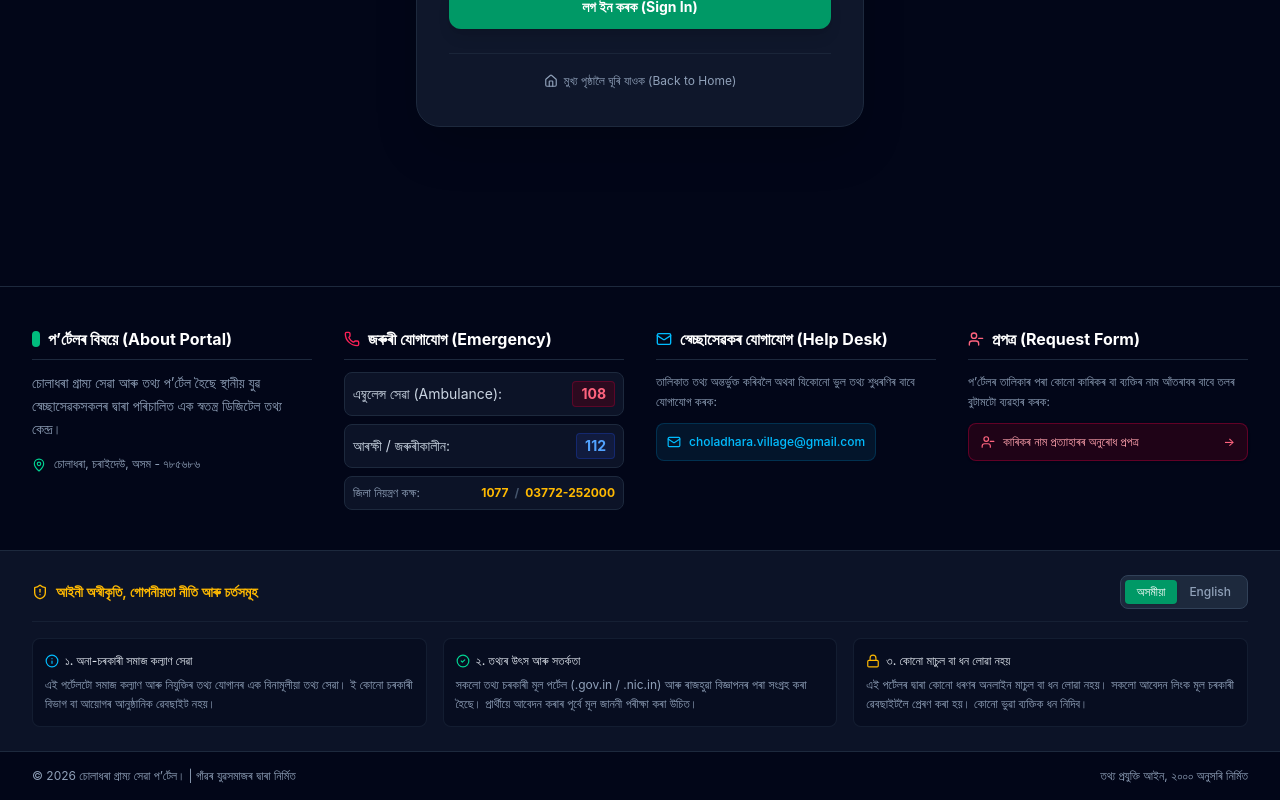
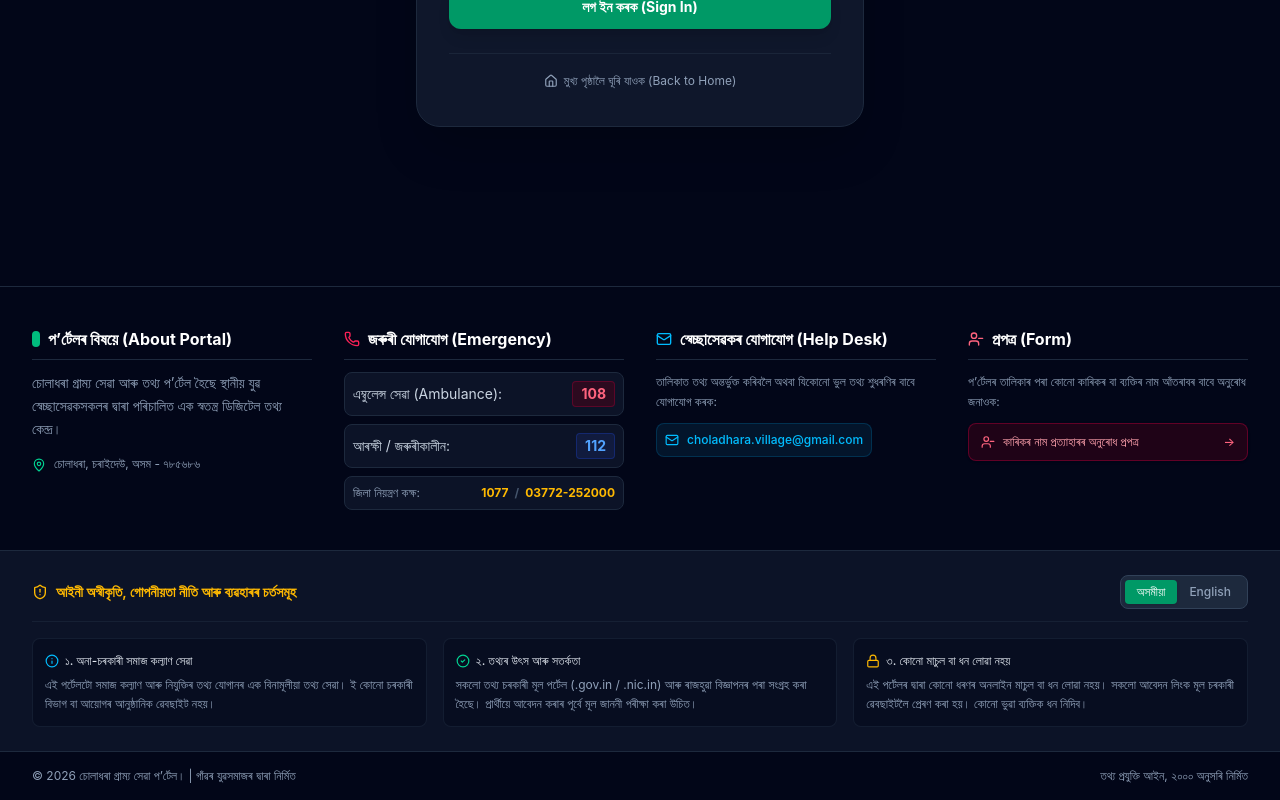
Before and after one commit to livekaku00-sys/choladhara-village.vercel.app, a React (Vite) app: page /admin in a window 1280 px wide. Shown: the part 514-1314 px from the top of the page. Built offline with nearby package versions, Linux system fonts and the light colour scheme.

Commit message:
Deploy full Footer with Privacy Policy and single removal button

```diff
--- a/src/components/Footer.tsx
+++ b/src/components/Footer.tsx
@@ -16,11 +16,11 @@ export const Footer: React.FC = () => {
   return (
     <footer className="w-full bg-slate-950 text-slate-300 border-t border-slate-800 mt-auto">
 
-      {/* 1. Main Village & Contact Grid */}
+      {/* ১. মূল গ্ৰিড (Main Grid) */}
       <div className="max-w-7xl mx-auto px-4 sm:px-6 lg:px-8 py-10">
         <div className="grid grid-cols-1 md:grid-cols-2 lg:grid-cols-4 gap-8">
 
-          {/* Column 1: About Portal */}
+          {/* স্তম্ভ ১ */}
           <div className="space-y-3">
             <h3 className="text-base font-bold text-white flex items-center gap-2 border-b border-slate-800 pb-2">
               <span className="w-2 h-4 bg-emerald-500 rounded-full inline-block"></span>
@@ -35,7 +35,7 @@ export const Footer: React.FC = () => {
             </div>
           </div>
 
-          {/* Column 2: Emergency Contacts */}
+          {/* স্তম্ভ ২ */}
           <div className="space-y-3">
             <h3 className="text-base font-bold text-white flex items-center gap-2 border-b border-slate-800 pb-2">
               <Phone className="w-4 h-4 text-rose-500" />
@@ -61,7 +61,7 @@ export const Footer: React.FC = () => {
             </ul>
           </div>
 
-          {/* Column 3: Help Desk */}
+          {/* স্তম্ভ ৩ */}
           <div className="space-y-3">
             <h3 className="text-base font-bold text-white flex items-center gap-2 border-b border-slate-800 pb-2">
               <Mail className="w-4 h-4 text-sky-400" />
@@ -72,21 +72,21 @@ export const Footer: React.FC = () => {
             </p>
             <a
               href="mailto:choladhara.village@gmail.com"
-              className="inline-flex items-center gap-2 text-xs text-sky-400 hover:text-sky-300 bg-sky-950/40 border border-sky-800/40 p-2.5 rounded-lg break-all font-medium transition hover:border-sky-700"
+              className="inline-flex items-center gap-2 text-xs text-sky-400 hover:text-sky-300 bg-sky-950/40 border border-sky-800/40 p-2 rounded-lg break-all font-medium transition hover:border-sky-700"
             >
               <Mail className="w-3.5 h-3.5 flex-shrink-0" />
               choladhara.village@gmail.com
             </a>
           </div>
 
-          {/* Column 4: Single Action Button */}
+          {/* স্তম্ভ ৪: ১টা বুটাম */}
           <div className="space-y-3">
             <h3 className="text-base font-bold text-white flex items-center gap-2 border-b border-slate-800 pb-2">
               <UserMinus className="w-4 h-4 text-rose-400" />
-              প্ৰপত্ৰ (Request Form)
+              প্ৰপত্ৰ (Form)
             </h3>
             <p className="text-xs text-slate-400 leading-relaxed">
-              প’ৰ্টেলৰ তালিকাৰ পৰা কোনো কাৰিকৰ বা ব্যক্তিৰ নাম আঁতৰাবৰ বাবে তলৰ বুটামটো ব্যৱহাৰ কৰক:
+              প’ৰ্টেলৰ তালিকাৰ পৰা কোনো কাৰিকৰ বা ব্যক্তিৰ নাম আঁতৰাবৰ বাবে অনুৰোধ জনাওক:
             </p>
             <a
               href="mailto:choladhara.village@gmail.com?subject=কাৰিকৰ%20বা%20নাম%20প্ৰত্যাহাৰৰ%20অনুৰোধ%20প্ৰপত্ৰ"
@@ -103,7 +103,7 @@ export const Footer: React.FC = () => {
         </div>
       </div>
 
-      {/* 2. Bilingual Privacy Policy & Legal Disclaimer */}
+      {/* ২. গোপনীয়তা নীতি আৰু আইনী অস্বীকৃতি (Legal Disclaimer & Privacy) */}
       <div className="w-full bg-slate-900/80 border-t border-b border-slate-800 py-6 px-4 sm:px-6 lg:px-8">
         <div className="max-w-7xl mx-auto space-y-4">
 
@@ -111,7 +111,7 @@ export const Footer: React.FC = () => {
             <div className="flex items-center gap-2 text-amber-400 font-semibold text-xs sm:text-sm">
               <ShieldAlert className="w-4 h-4 flex-shrink-0" />
               <span>
-                {lang === 'as' ? 'আইনী অস্বীকৃতি, গোপনীয়তা নীতি আৰু চৰ্তসমূহ' : 'Legal Disclaimer, Privacy Policy & Terms'}
+                {lang === 'as' ? 'আইনী অস্বীকৃতি, গোপনীয়তা নীতি আৰু ব্যৱহাৰৰ চৰ্তসমূহ' : 'Legal Disclaimer, Privacy Policy & Terms of Service'}
               </span>
             </div>
 
@@ -210,7 +210,7 @@ export const Footer: React.FC = () => {
         </div>
       </div>
 
-      {/* 3. Bottom Copyright Bar */}
+      {/* ৩. কপিৰাইট বাৰ */}
       <div className="max-w-7xl mx-auto px-4 sm:px-6 lg:px-8 py-4 flex flex-col sm:flex-row items-center justify-between gap-2 text-xs text-slate-400">
         <p className="text-center sm:text-left">
           © 2026 চোলাধৰা গ্ৰাম্য সেৱা প’ৰ্টেল। | গাঁৱৰ যুৱসমাজৰ দ্বাৰা নিৰ্মিত
```
